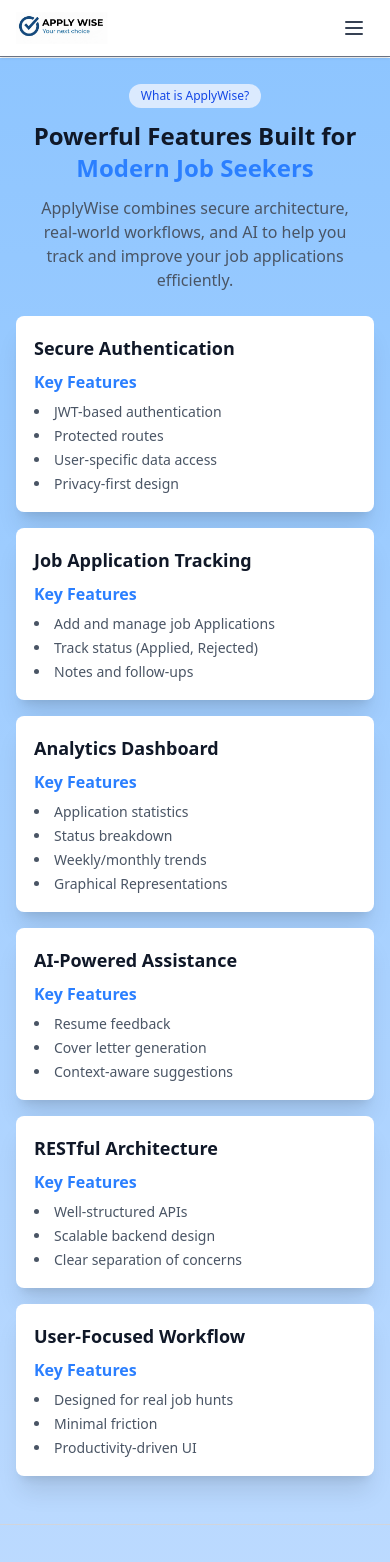
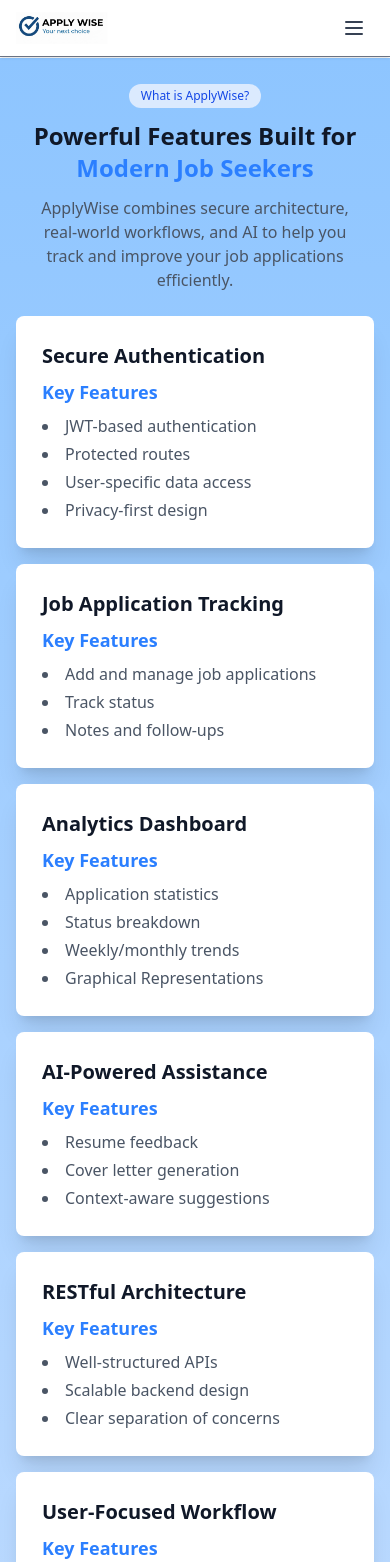
Before and after one commit to mdqasim786/ApplyWise-AI-Job-Application-Tracker, a React (Vite) app in the folder client/client/: page /features in a window 390 px wide. Shown: the top 1562 px of the page. Built offline with nearby package versions, Linux system fonts and the light colour scheme.

Commit message:
start creating how-it-works section

```diff
--- a/client/client/src/App.jsx
+++ b/client/client/src/App.jsx
@@ -1,6 +1,7 @@
 import { LandingPage } from './Pages/LandingPage.jsx'
 import { Contact } from './Pages/Contact.jsx'
 import { Features } from './Pages/Features.jsx'
+import { Works } from './Pages/Works.jsx'
 import { BrowserRouter as Router, Route, Routes } from 'react-router-dom'
 import './App.css'
 
@@ -13,6 +14,7 @@
             <Route path='/' element={<LandingPage />} />
             <Route path='/contact' element={<Contact />} />
             <Route path='/features' element={<Features />} />
+            <Route path='/how-it-works' element={<Works />} />
           </Routes>
         </Router>
       </div>
--- a/client/client/src/Pages/Features.jsx
+++ b/client/client/src/Pages/Features.jsx
@@ -1,5 +1,7 @@
 import Header from '../components/header.jsx';
 import useMobileMenu from '../hooks/useMobileMenu';
+import FeatureCard from '../components/featurecard.jsx';
+import { features } from '../data/featuresdata.js';
 
 function Features(){
   const { mobileMenuOpen, setMobileMenuOpen } = useMobileMenu();
@@ -30,76 +32,12 @@
         {/* Cards For defining features */}
         <div className='grid grid-cols-1 sm:grid-cols-2 lg:grid-cols-3 gap-4 sm:gap-6 mt-6 sm:mt-10 mb-6 sm:mb-10'>
 
-          {/* Card 1 */}
-          <div className="bg-white shadow-xl rounded-lg p-4 sm:p-5 md:p-6 transition-transform duration-300 hover:shadow-2xl hover:-translate-y-2 border-2 border-transparent hover:border-blue-500 hover:cursor-pointer">
-            <h2 className="text-lg sm:text-xl font-bold text-gray-900 mb-2">Secure Authentication</h2>
-            <h3 className="text-base sm:text-lg font-semibold text-blue-500">Key Features</h3>
-            <ul className="list-disc list-inside mt-2 text-sm sm:text-base text-gray-600 space-y-1">
-              <li>JWT-based authentication</li>
-              <li>Protected routes</li>
-              <li>User-specific data access</li>
-              <li>Privacy-first design</li>
-            </ul>
-          </div>
+        {features.map((feature, index) => (
+          <FeatureCard key={index} {...feature} />
+        ))}
 
-          {/* Card 2 */}
-          <div className="bg-white shadow-xl rounded-lg p-4 sm:p-5 md:p-6 transition-transform duration-300 hover:shadow-2xl hover:-translate-y-2 border-2 border-transparent hover:border-blue-500 hover:cursor-pointer">
-            <h2 className="text-lg sm:text-xl font-bold text-gray-900 mb-2">Job Application Tracking</h2>
-            <h3 className="text-base sm:text-lg font-semibold text-blue-500">Key Features</h3>
-            <ul className="list-disc list-inside mt-2 text-sm sm:text-base text-gray-600 space-y-1">
-              <li>Add and manage job Applications</li>
-              <li>Track status (Applied, Rejected)</li>
-              <li>Notes and follow-ups</li>
-            </ul>
-          </div>
-
-          {/* Card 3 */}
-          <div className="bg-white shadow-xl rounded-lg p-4 sm:p-5 md:p-6 transition-transform duration-300 hover:shadow-2xl hover:-translate-y-2 border-2 border-transparent hover:border-blue-500 hover:cursor-pointer">
-            <h2 className="text-lg sm:text-xl font-bold text-gray-900 mb-2">Analytics Dashboard</h2>
-            <h3 className="text-base sm:text-lg font-semibold text-blue-500">Key Features</h3>
-            <ul className="list-disc list-inside mt-2 text-sm sm:text-base text-gray-600 space-y-1">
-              <li>Application statistics</li>
-              <li>Status breakdown</li>
-              <li>Weekly/monthly trends</li>
-              <li>Graphical Representations</li>
-            </ul>
-          </div>
-
-          {/* Card 4 */}
-          <div className="bg-white shadow-xl rounded-lg p-4 sm:p-5 md:p-6 transition-transform duration-300 hover:shadow-2xl hover:-translate-y-2 border-2 border-transparent hover:border-blue-500 hover:cursor-pointer">
-            <h2 className="text-lg sm:text-xl font-bold text-gray-900 mb-2">AI-Powered Assistance</h2>
-            <h3 className="text-base sm:text-lg font-semibold text-blue-500">Key Features</h3>
-            <ul className="list-disc list-inside mt-2 text-sm sm:text-base text-gray-600 space-y-1">
-              <li>Resume feedback</li>
-              <li>Cover letter generation</li>
-              <li>Context-aware suggestions</li>
-            </ul>
-          </div>
-
-          {/* Card 5 */}
-          <div className="bg-white shadow-xl rounded-lg p-4 sm:p-5 md:p-6 transition-transform duration-300 hover:shadow-2xl hover:-translate-y-2 border-2 border-transparent hover:border-blue-500 hover:cursor-pointer">
-            <h2 className="text-lg sm:text-xl font-bold text-gray-900 mb-2">RESTful Architecture</h2>
-            <h3 className="text-base sm:text-lg font-semibold text-blue-500">Key Features</h3>
-            <ul className="list-disc list-inside mt-2 text-sm sm:text-base text-gray-600 space-y-1">
-              <li>Well-structured APIs</li>
-              <li>Scalable backend design</li>
-              <li>Clear separation of concerns</li>
-            </ul>
-          </div>
-
-          {/* Card 6 */}
-          <div className="bg-white shadow-xl rounded-lg p-4 sm:p-5 md:p-6 transition-transform duration-300 hover:shadow-2xl hover:-translate-y-2 border-2 border-transparent hover:border-blue-500 hover:cursor-pointer">
-            <h2 className="text-lg sm:text-xl font-bold text-gray-900 mb-2">User-Focused Workflow</h2>
-            <h3 className="text-base sm:text-lg font-semibold text-blue-500">Key Features</h3>
-            <ul className="list-disc list-inside mt-2 text-sm sm:text-base text-gray-600 space-y-1">
-              <li>Designed for real job hunts</li>
-              <li>Minimal friction</li>
-              <li>Productivity-driven UI</li>
-            </ul>
-          </div>
         </div>
       </div>
-
       <hr className="border-gray-300"></hr>
 
       {/* Section 2 - Security & Privacy */}
--- /dev/null
+++ b/client/client/src/Pages/Works.jsx
@@ -0,0 +1,28 @@
+import Header from '../components/header.jsx';
+function Works(){
+  return (
+    <>
+    <Header />
+    <div className="bg-gradient-to-b from-blue-300 via-blue-200 to-gray-200">
+      <div className="max-w-6xl mx-auto py-6 sm:py-8 md:py-10 px-4 sm:px-6">
+        <div className="text-center mb-6 sm:mb-8 md:mb-10">
+          <h1 className="text-2xl sm:text-3xl md:text-4xl font-bold text-gray-900 px-4">
+            How ApplyWise <span className="text-blue-500">Works</span>
+          </h1>
+
+          <p className="mt-3 sm:mt-4 max-w-3xl mx-auto text-base sm:text-lg text-gray-600 px-4">
+            A simple, secure workflow designed for real job seekers
+          </p>
+        </div>
+      </div>
+
+      {/* Working Cards */}
+      <div className='grid grid-cols-1 sm:grid-cols-2 lg:grid-cols-3 gap-4 sm:gap-6 mt-6 sm:mt-10 mb-6 sm:mb-10'>
+
+      </div>
+    </div>
+    </>
+  )
+}
+
+export { Works };
--- /dev/null
+++ b/client/client/src/components/featurecard.jsx
@@ -0,0 +1,15 @@
+function FeatureCard({ title, subtitle, items }) {
+  return (
+    <div className="bg-white shadow-xl rounded-lg p-6 transition-transform duration-300 hover:shadow-2xl hover:-translate-y-2 border-2 border-transparent hover:border-blue-500 cursor-pointer">
+      <h2 className="text-xl font-bold text-gray-900 mb-2">{title}</h2>
+      <h3 className="text-lg font-semibold text-blue-500">{subtitle}</h3>
+      <ul className="list-disc list-inside mt-2 text-gray-600 space-y-1">
+        {items.map((item, index) => (
+          <li key={index}>{item}</li>
+        ))}
+      </ul>
+    </div>
+  );
+}
+
+export default FeatureCard;
--- /dev/null
+++ b/client/client/src/data/featuresdata.js
@@ -0,0 +1,58 @@
+export const features = [
+  {
+    title: "Secure Authentication",
+    subtitle: "Key Features",
+    items: [
+      "JWT-based authentication",
+      "Protected routes",
+      "User-specific data access",
+      "Privacy-first design"
+    ]
+  },
+  {
+    title: "Job Application Tracking",
+    subtitle: "Key Features",
+    items: [
+      "Add and manage job applications",
+      "Track status",
+      "Notes and follow-ups"
+    ]
+  },
+  {
+    title: "Analytics Dashboard",
+    subtitle: "Key Features",
+    items: [
+      "Application statistics",
+      "Status breakdown",
+      "Weekly/monthly trends",
+      "Graphical Representations"
+    ]
+  },
+  {
+    title: "AI-Powered Assistance",
+    subtitle: "Key Features",
+    items: [
+      "Resume feedback",
+      "Cover letter generation",
+      "Context-aware suggestions"
+    ]
+  },
+  {
+    title: "RESTful Architecture",
+    subtitle: "Key Features",
+    items: [
+      "Well-structured APIs",
+      "Scalable backend design",
+      "Clear separation of concerns"
+    ]
+  },
+  {
+    title: "User-Focused Workflow",
+    subtitle: "Key Features",
+    items: [
+      "Designed for real job hunts",
+      "Minimal friction",
+      "Productivity-driven UI"
+    ]
+  }
+];
```
